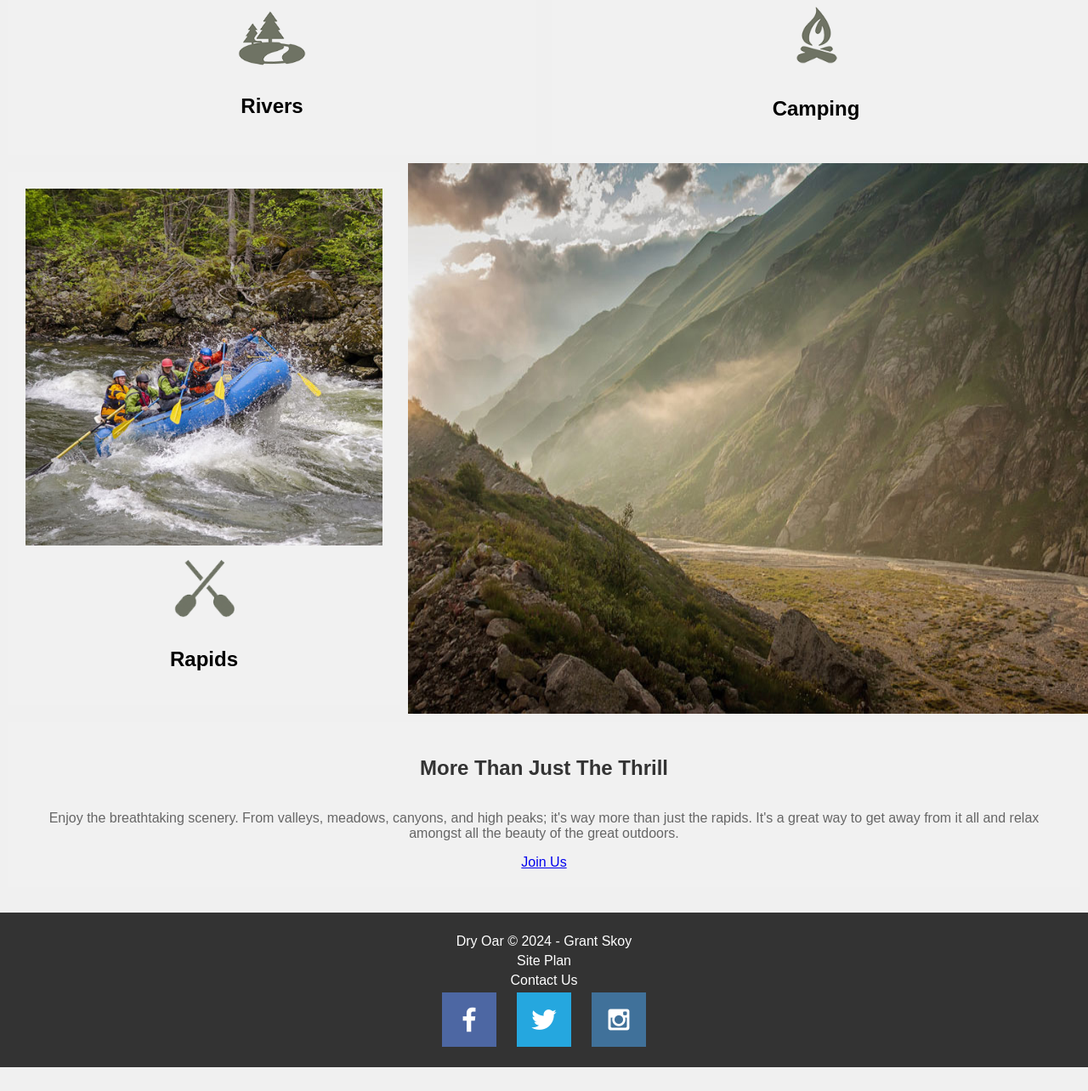
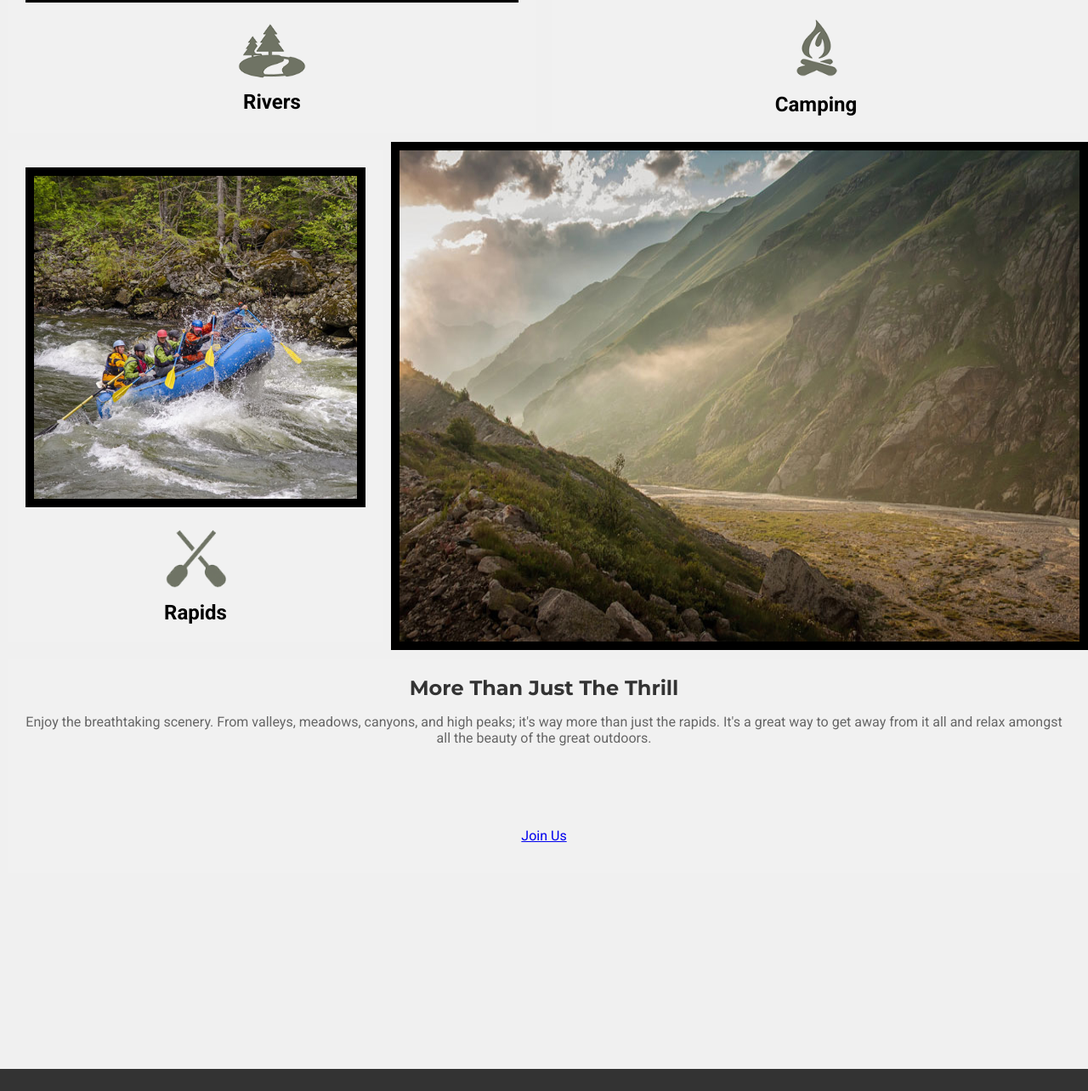
Before and after one commit to Alces74/wdd130, a plain HTML site: page wwr/index.html in a window 1280 px wide. Shown: the part 1236-2520 px from the top of the page at 85% size. Before the commit the page ends 2492 px from the top, so only its background shows below. Drawn offline with Linux system fonts and the light colour scheme.

Commit message:
Fonts and Spacing

```diff
--- a/wwr/index.html
+++ b/wwr/index.html
@@ -1,17 +1,21 @@
 <!DOCTYPE html>
 <html lang="en">
   <head>
-    <meta charset="UTF-8">
-    <meta http-equiv="X-UA-Compatible" content="IE=edge">
-    <meta name="viewport" content="width=device-width, initial-scale=1.0">
+    <meta charset="UTF-8" />
+    <meta http-equiv="X-UA-Compatible" content="IE=edge" />
+    <meta name="viewport" content="width=device-width, initial-scale=1.0" />
     <title>Whitewater Rafting Vacations | Dry Oar Boating | Home</title>
-    <link rel="stylesheet" href="styles/style.css">
+    <link rel="stylesheet" href="styles/style.css" />
   </head>
   <body>
     <div id="content"></div>
     <header>
       <a id="logo_link" href="index.html">
-            <img class="logo" src="images/mountain-7487353_1280.png" alt="Dry Oar Logo">
+        <img
+          class="logo"
+          src="images/mountain-7487353_1280.png"
+          alt="Dry Oar Logo"
+        />
       </a>
       <nav>
         <a href="index.html" target="_blank">Home</a>
@@ -22,38 +26,51 @@
     </header>
     <div id="hero">
       <div id="hero-box">
-            <img id="hero-img" src="images/hero.png" alt="People enjoying white water rafting">
+        <img
+          id="hero-img"
+          src="images/hero.png"
+          alt="People enjoying white water rafting"
+        />
       </div>
       <section id="hero-msg">
         <h1 class="home-title">Have An Adventure</h1>
-            <h4>Make Memories with Dry Oar </h4>
-            <div class='button-box'>
-                <a class='book' href="contactus.html">Book Now</a>
+        <h4>Make Memories with Dry Oar</h4>
+        <div class="button-box">
+          <a class="book" href="contactus.html">Book Now</a>
         </div>
       </section>
     </div>
     <main class="home-grid">
       <section class="rivers-card">
-            <img class="card-img" src="images/rivers.jpg" alt="river in forest">
-            <img class="icon" src="images/river_icon.png" alt="river icon">
+        <img class="card-img" src="images/rivers.jpg" alt="river in forest" />
+        <img class="icon" src="images/river_icon.png" alt="river icon" />
         <h2>Rivers</h2>
       </section>
       <section class="camping-card">
-            <img class="card-img" src="images/camping.jpg" alt="tent in mountains">
-            <img class="icon" src="images/fire_icon.png" alt="fire icon">
+        <img
+          class="card-img"
+          src="images/camping.jpg"
+          alt="tent in mountains"
+        />
+        <img class="icon" src="images/fire_icon.png" alt="fire icon" />
         <h2>Camping</h2>
       </section>
       <section class="rapids-card">
-            <img class="card-img" src="images/rapids.jpg" alt="rafting boat">
-            <img class="icon" src="images/oars.png" alt="oars icon">
+        <img class="card-img" src="images/rapids.jpg" alt="rafting boat" />
+        <img class="icon" src="images/oars.png" alt="oars icon" />
         <h2>Rapids</h2>
       </section>
       <div id="background"></div>
-        <img class="mountains" src="images/mountains.jpg" alt="Misty mountains">
+      <img class="mountains" src="images/mountains.jpg" alt="Misty mountains" />
       <section class="msg">
         <h2>More Than Just The Thrill</h2>
-            <p>Enjoy the breathtaking scenery. From valleys, meadows, canyons, and high peaks; it's way more than just the rapids. It's a great way to get away from it all and relax amongst all the beauty of the great outdoors. </p>
-            <a class='join' href="rivers.html">Join Us</a>
+        <p>
+          Enjoy the breathtaking scenery. From valleys, meadows, canyons, and
+          high peaks; it's way more than just the rapids. It's a great way to
+          get away from it all and relax amongst all the beauty of the great
+          outdoors.
+        </p>
+        <a class="join" href="rivers.html">Join Us</a>
       </section>
     </main>
     <footer>
@@ -62,15 +79,14 @@
       <p><a href="contactus.html">Contact Us</a></p>
       <div class="social">
         <a href="https://facebook.com">
-                <img src="images/facebook.png" alt="fb icon">
+          <img src="images/facebook.png" alt="fb icon" />
         </a>
         <a href="https://twitter.com">
-                <img src="images/twitter.png" alt="twitter icon">
+          <img src="images/twitter.png" alt="twitter icon" />
         </a>
         <a href="https://instagram.com">
-                <img src="images/instagram.png" alt="instagram icon">
+          <img src="images/instagram.png" alt="instagram icon" />
         </a>
-        </div>
       </div>
     </footer>
   </body>
--- a/wwr/styles/style.css
+++ b/wwr/styles/style.css
@@ -1,12 +1,18 @@
+/* Import Google Fonts */
+@import url('https://fonts.googleapis.com/css2?family=Lobster&family=Montserrat:wght@400;700&family=Roboto:wght@400;700&display=swap');
+
 /* General resets and body styles */
 body, html {
     margin: 0;
     padding: 0;
     box-sizing: border-box;
-    font-family: Arial, sans-serif;
+    font-family: 'Roboto', sans-serif; /* Use Roboto for body text */
 }
 
+/* General resets and body styles */
 body {
+    margin: 0; /* Remove default margin */
+    padding: 0; /* Remove default padding */
     display: flex;
     flex-direction: column;
     align-items: center;
@@ -15,6 +21,12 @@ body {
     width: 100%;
     background-color: #f0f0f0; /* Light gray background for the body */
 }
+
+/* Reset margin for h2 */
+h2 {
+    margin: 0; /* Remove default margin */
+}
+
 
 /* Main container styles */
 #content {
@@ -39,6 +51,7 @@ header nav a {
     margin-left: 20px;
     text-decoration: none; /* Remove underline from nav links */
     color: #fff; /* White text color for nav links */
+    font-family: 'Montserrat', sans-serif; /* Use Montserrat for nav links */
 }
 
 header nav a:hover {
@@ -85,12 +98,14 @@ header nav a:hover {
     font-size: 2.5em;
     margin-bottom: 10px;
     color: #333; /* Dark gray color for home title */
+    font-family: 'Montserrat', sans-serif; /* Use Montserrat for home title */
 }
 
 #hero-msg h4 {
     font-size: 1.5em;
     margin-bottom: 20px;
     color: #666; /* Medium gray color for h4 */
+    font-family: 'Roboto', sans-serif; /* Use Roboto for h4 */
 }
 
 .button-box .book, .button-box .join {
@@ -99,6 +114,7 @@ header nav a:hover {
     color: white; /* White text color for book and join buttons */
     text-decoration: none; /* Remove underline from book and join buttons */
     border-radius: 5px;
+    font-family: 'Lobster', cursive; /* Use Lobster for book and join buttons */
 }
 
 .button-box .book:hover, .button-box .join:hover {
@@ -150,10 +166,12 @@ header nav a:hover {
 
 .msg h2 {
     color: #333; /* Dark gray color for .msg h2 */
+    font-family: 'Montserrat', sans-serif; /* Use Montserrat for .msg h2 */
 }
 
 .msg p {
     color: #666; /* Medium gray color for .msg p */
+    font-family: 'Roboto', sans-serif; /* Use Roboto for .msg p */
 }
 
 /* Footer styles */
@@ -164,6 +182,7 @@ footer {
     background-color: #333; /* Dark background for the footer */
     text-align: center;
     color: #fff; /* White text color for footer */
+    font-family: 'Roboto', sans-serif; /* Use Roboto for footer text */
 }
 
 footer p, footer a {
@@ -179,3 +198,71 @@ footer a:hover {
 footer .social a {
     margin: 0 10px;
 }
+
+/* Padding */
+#logo_link {
+    padding-top: 5px; /* Add padding to the top of the logo link */
+}
+
+nav a {
+    padding: 35px; /* Add padding to all sides of navigation links */
+}
+
+.book, .join {
+    padding: 15px 30px; /* Add padding to book and join buttons */
+}
+
+.icon {
+    padding-top: 10px; /* Add padding to the top of icons */
+}
+
+.msg {
+    padding: 35px; /* Add padding to message section */
+}
+
+.msg p {
+    padding-bottom: 15px; /* Add padding to the bottom of paragraph in message section */
+}
+
+footer {
+    padding: 25px 50px; /* Add padding to footer */
+}
+
+footer .social img {
+    padding-top: 15px; /* Add padding to the top of social media icons in footer */
+}
+
+/* Margin */
+.home-title {
+    margin-top: 10px; /* Add margin to the top of home title */
+}
+
+.book, .join {
+    margin-top: 50px; /* Add margin to book and join buttons */
+}
+
+.rivers-card, .camping-card, .rapids-card {
+    margin: 200px 0; /* Add margin to cards */
+}
+
+footer {
+    margin-top: 200px; /* Add margin to the top of footer */
+}
+
+/* Border */
+.book, .join {
+    border-radius: 5px; /* Add border radius to book and join buttons */
+}
+
+.card-img {
+    border: 10px solid #000; /* Add border to card images */
+}
+
+/* Box-sizing */
+main section img {
+    box-sizing: border-box; /* Include border in the size of section images */
+}
+
+.mountains {
+    border: 10px solid #000; /* Add border to the mountains image */
+}
```
Lines whose indentation alone changed are shown as unchanged.
